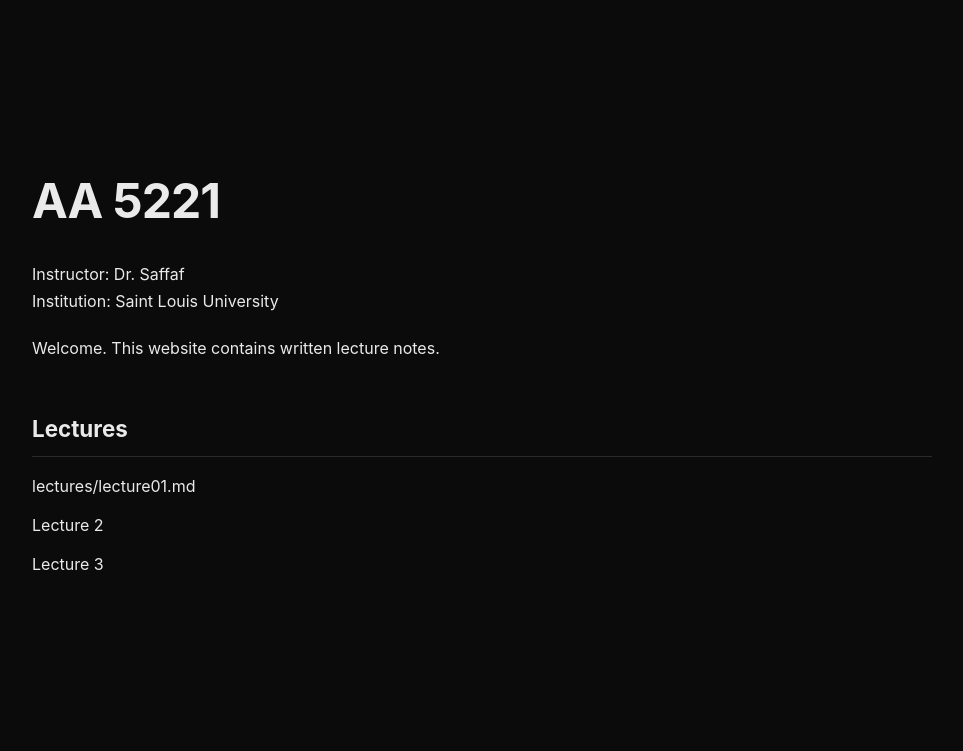
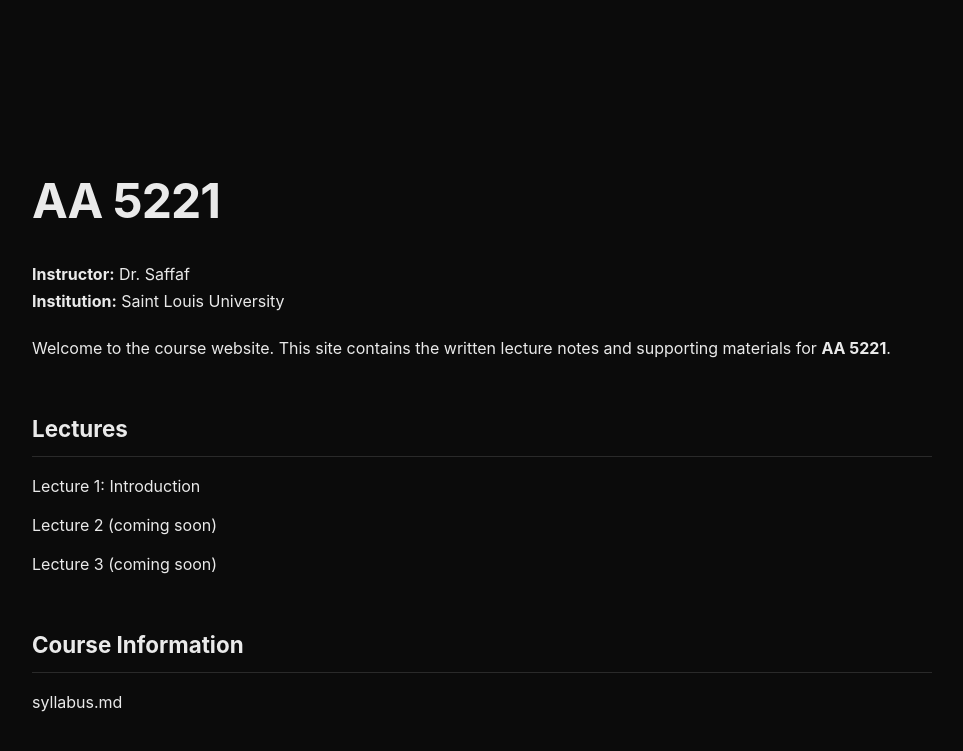
Before and after one commit to fsaffaf/AA5221, a Jekyll site: the page built from index.md, in a window 1280 px wide. Shown: the top 751 px of the page, without its empty margins (158-1121 px from the left). Built offline with Jekyll 4.4.1, drawn with Linux system fonts in a browser that asks for light colours.

Commit message:
Enhance course details and welcome message
Updated course information and improved welcome message.

```diff
--- a/index.md
+++ b/index.md
@@ -5,12 +5,15 @@
 
 # AA 5221
 
-Instructor: Dr. Saffaf
-Institution: Saint Louis University
+**Instructor:** Dr. Saffaf
+**Institution:** Saint Louis University
 
-Welcome. This website contains written lecture notes.
+Welcome to the course website. This site contains the written lecture notes and supporting materials for **AA 5221**.
 
 ## Lectures
-- lectures/lecture01.md
-- Lecture 2
-- Lecture 3
+- Lecture 1: Introduction
+- Lecture 2 (coming soon)
+- Lecture 3 (coming soon)
+
+## Course Information
+- syllabus.md
```
